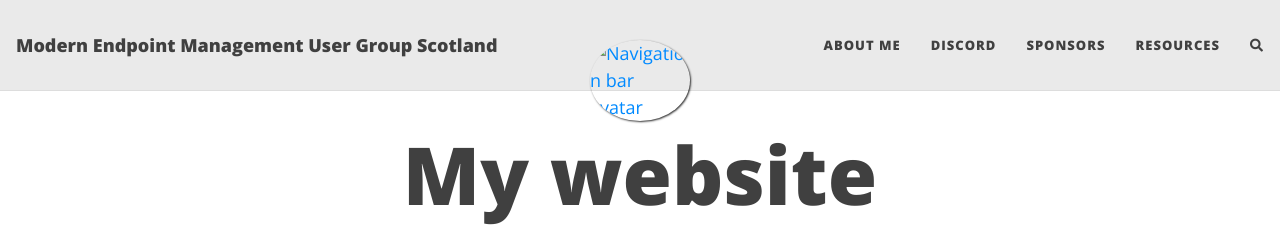
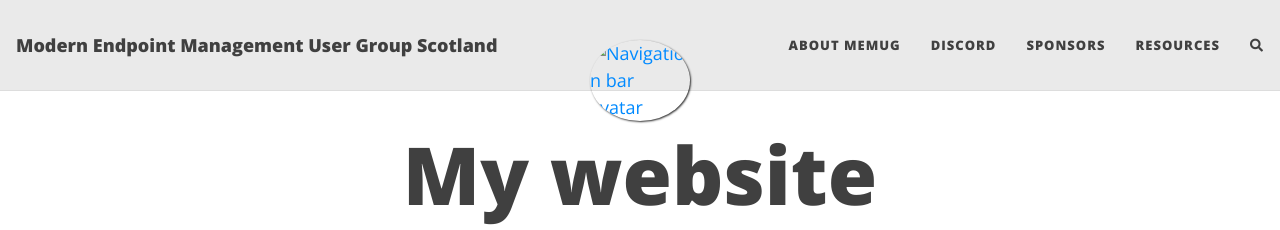
Before and after one commit to smcallister594/memugscotland, a Jekyll site: the page built from index.html, in a window 1280 px wide. Shown: the top 230 px of the page. Built offline with Jekyll 4.4.1, drawn with Linux system fonts in a browser that asks for light colours; nearby versions of some CDN libraries; the list of posts is cut into pages by our own code; comment, search, counter and statistics services are not loaded.

Commit message:
Update _config.yml

```diff
--- a/_config.yml
+++ b/_config.yml
@@ -14,7 +14,7 @@ author: MEMUG Scotland
 # --- List of links in the navigation bar --- #
 
 navbar-links:
-  About Me: "About MEMUG Scotland"
+  About MEMUG: "About MEMUG Scotland"
   Discord: "Needs a link"
   Sponsors: "Needs a link"
   Resources: "https://github.com/smcallister594/memugscotland/tree/gh-pages/MEMUGScotland-Resources"
```
